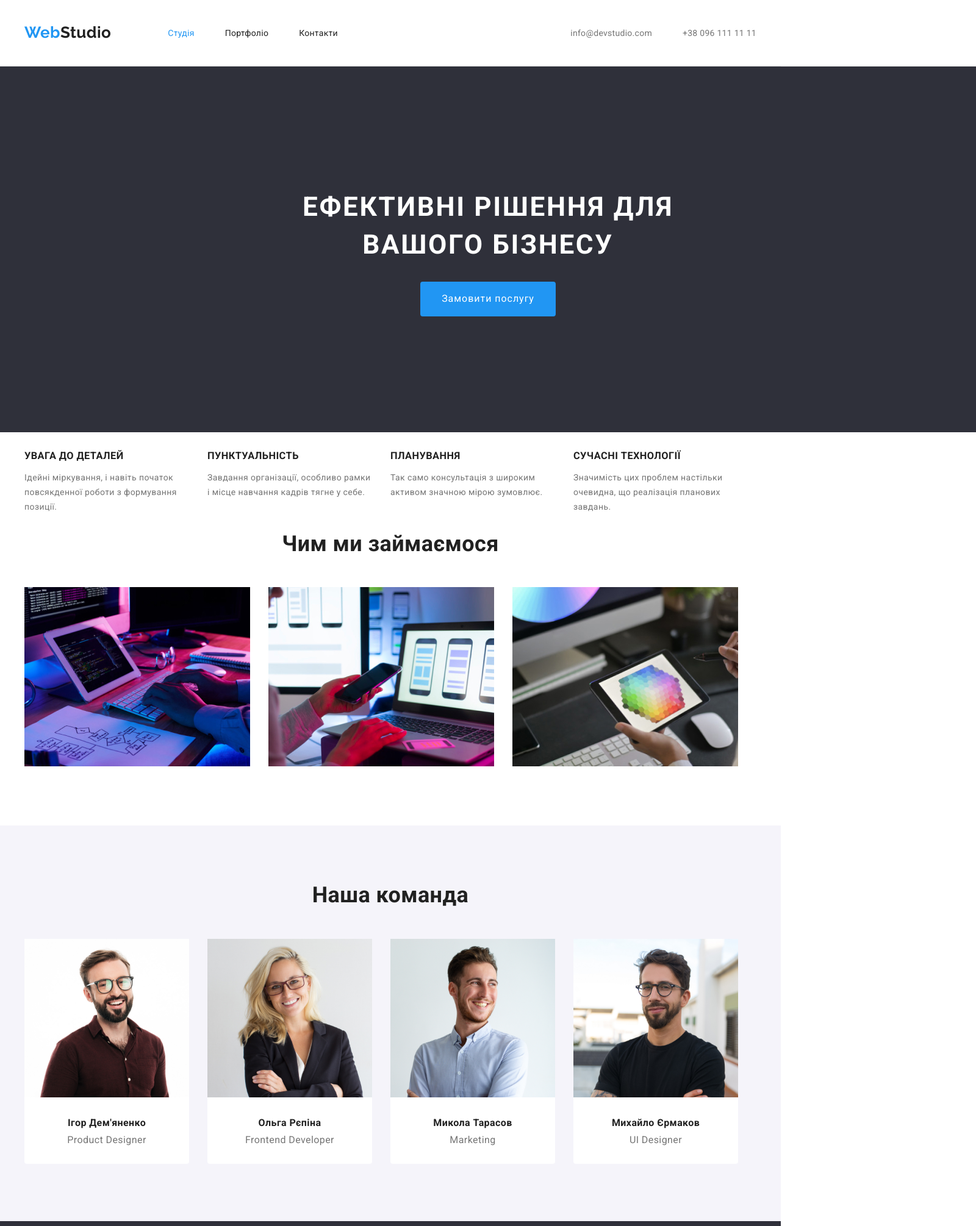
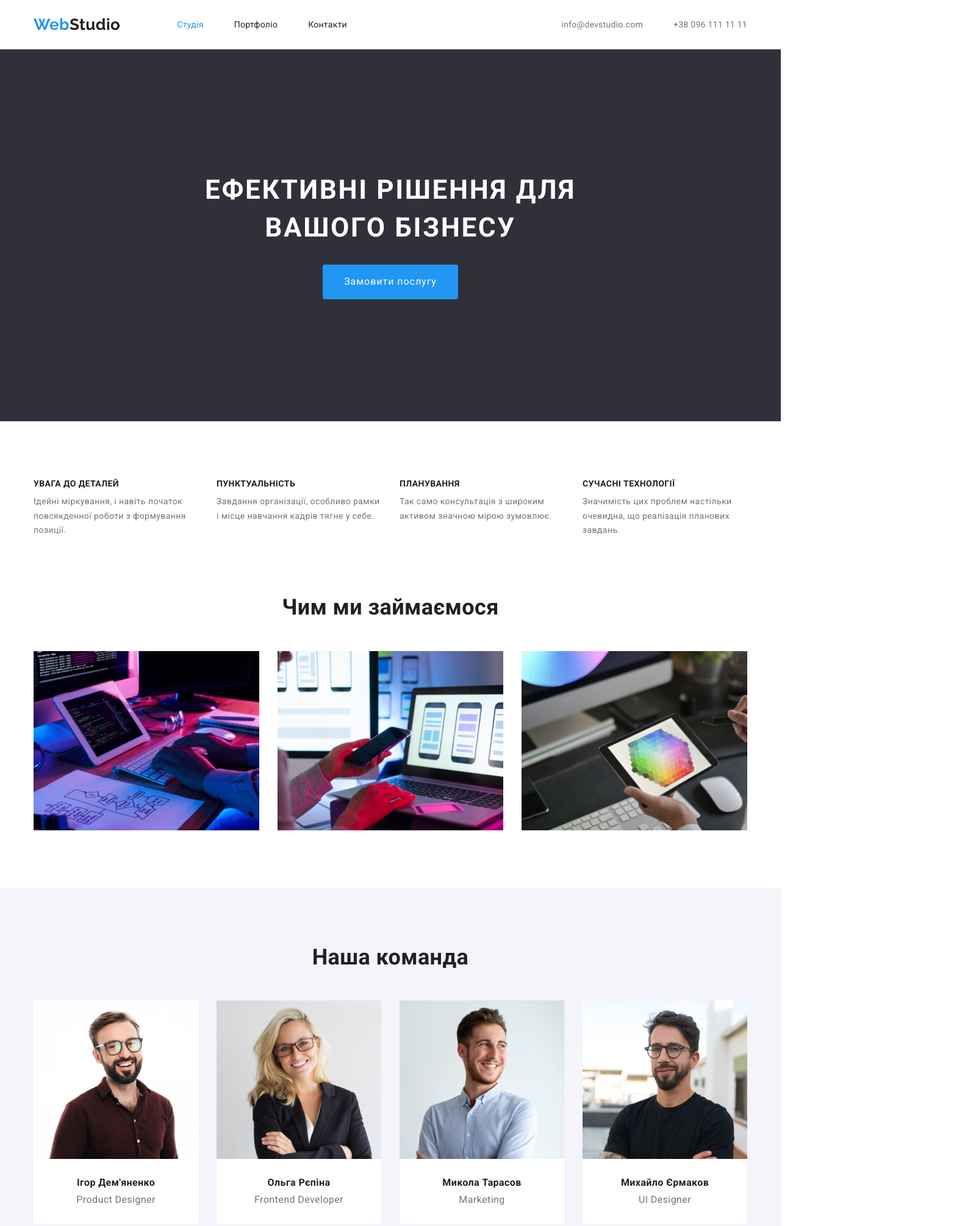
Before and after one commit to EllaHonchar/goit-markup-hw-03, a plain HTML site: page index.html in a window 1280 px wide. Shown: the top 2011 px of the page at 61% size, 1600 px wide, since content can reach past the window. Drawn offline with nearby package versions, Linux system fonts and the light colour scheme.

Commit message:
Positioning

```diff
--- a/css/styles.css
+++ b/css/styles.css
@@ -20,7 +20,47 @@ html {
 *::after {
   box-sizing: inherit;
 }
-
+/* скидання стилів */
+h1,
+h2,
+h3,
+h4,
+h5,
+h6,
+p,
+ul {
+  padding: 0;
+  margin: 0;
+  border: 0;
+}
+h1,
+h2,
+h3,
+h4,
+h5,
+h6 {
+  font-size: inherit;
+}
+img {
+  display: block;
+}
+a,
+a:hover,
+a:focus,
+a:active,
+:focus,
+:active {
+  outline: none;
+  text-decoration: none;
+}
+button {
+  padding: 0;
+  border: 0;
+  cursor: pointer;
+}
+ul li {
+  list-style: none;
+}
 body {
   background-color: var(--main-home-color);
   color: var(--title-text-color);
@@ -30,66 +70,62 @@ body {
   margin: 0;
 }
 
-.container {
-  width: 1230px;
-  padding-left: 15px;
-  padding-right: 15px;
-  margin-left: auto;
-  margin-right: auto;
+/* .main-header {
+  display: flex;
+  align-items: center;
+} */
+.header {
+  border-bottom: 1px solid var(--line-border-color);
 }
-.main-header {
+.header > .container {
+  display: flex;
+  justify-content: space-between;
+}
+.menu {
+  display: flex;
+  justify-content: space-between;
+  align-items: center;
+}
+.menu > .site-nav {
+  display: flex;
+  padding: 0px;
+}
+.menu > .site-nav .link {
+  display: block;
+  padding-top: 32px;
+  padding-bottom: 32px;
+}
+.menu > .site-nav > .list:not(:last-child) {
+  margin-right: 50px;
+}
+.contact-nav {
   display: flex;
   align-items: center;
 }
-.header-line {
-  border-bottom: 1px solid var(--line-border-color);
+.contact-nav > .list:not(:last-child) {
+  padding-left: 0;
+  margin-right: 50px;
 }
-.menu {
-  display: flex;
-  align-items: center;
-}
-.list {
-  padding: 0;
-  margin: 0;
-  list-style: none;
-}
-.site-nav {
-  display: flex;
-  padding-left: 0;
-}
-.site-nav .list {
+.contact-nav .link {
   display: block;
-  margin-right: 50px;
   padding-top: 32px;
   padding-bottom: 32px;
 }
-.site-nav .list:last-child {
-  margin-right: 0;
-}
-.site-nav .list:first-child {
-  margin-left: 93px;
-}
-.contact-nav {
-  display: flex;
-  margin-left: auto;
-  padding-left: 0;
-}
-.contact-nav .list + .list {
-  margin-left: 50px;
-}
-/*почему-то не передается по нити главный цвет из body*/
+
 .header-logo {
   color: var(--title-text-color);
   font-family: "Raleway", sans-serif;
   font-size: 26px;
+  margin-right: 93px;
+  font-weight: 700;
+  line-height: 1.19;
+  padding-top: 24px;
+  padding-bottom: 24px;
 }
 .logo {
   color: var(--button-hero-color);
 }
 
-.link {
-  text-decoration: none;
-}
 .item {
   letter-spacing: 0.02em;
 }
@@ -101,11 +137,6 @@ body {
   color: var(--main-text-color);
 }
 
-.proff {
-  font-size: 16px;
-  margin-top: 0;
-  margin-bottom: 30px;
-}
 /*почему-то не передается по нити главный цвет из body*/
 .link-color {
   color: var(--title-text-color);
@@ -122,28 +153,33 @@ body {
   color: var(--button-hero-color);
 }
 .hero-head {
-  text-align: center;
-  width: 1600px;
-  height: 600px;
+  /*width: 1600px;
+  height: 600px;*/
+  padding-top: 200px;
+  padding-bottom: 200px;
   background: var(--title-studio-color);
   color: var(--main-home-color);
 }
+.head-content {
+  margin: auto;
+  width: 696px;
+  display: flex;
+}
 .title-studio {
+  display: flex;
+  text-align: center;
   font-size: 44px;
   line-height: 1.4;
   letter-spacing: 0.06em;
   text-transform: uppercase;
-  margin: 0;
-  padding-top: 200px;
-  padding-left: 452px;
-  padding-right: 452px;
-  border: none;
   margin-bottom: 30px;
 }
 .btn {
   background-color: var(--button-hero-color);
   color: var(--main-home-color);
   font-family: inherit;
+  display: block;
+  margin: auto;
   font-size: 16px;
   line-height: 1.9;
   letter-spacing: 0.06em;
@@ -155,25 +191,38 @@ body {
 .btn:focus {
   background-color: var(--button-hero-activ);
 }
-.future {
-  width: 1170px;
-  margin-left: 215px;
+
+.container {
+  width: 1200px;
+  padding-right: 15px;
+  padding-left: 15px;
+  margin-left: auto;
+  margin-right: auto;
 }
-.feature-list {
+.feature {
+  padding-top: 94px;
+  padding-bottom: 94px;
+}
+.feature > .container > .feature-list {
   display: flex;
-  flex-wrap: wrap;
-  padding: 0;
 }
-.feature-list .list {
+.feature .list {
   width: 270px;
+}
+.feature > .container > .feature-list > .list:not(:last-child) {
   margin-right: 30px;
 }
-.feature-title {
+.feature .feature-title {
+  margin-top: 0px;
   margin-bottom: 10px;
+  font-weight: 700;
+  text-transform: uppercase;
+  text-align: start;
 }
-.feature-list .list:last-child {
-  margin-right: 0;
+.view {
+  line-height: 1.7;
 }
+
 .visually-hidden {
   position: absolute;
   width: 1px;
@@ -186,6 +235,9 @@ body {
   clip: rect(0 0 0 0);
   overflow: hidden;
 }
+.description {
+  padding-bottom: 94px;
+}
 .title-desc {
   font-size: 36px;
   margin: 0;
@@ -194,8 +246,6 @@ body {
 }
 .desc {
   display: flex;
-  padding: 0;
-  margin-bottom: 94px;
 }
 .desc .list {
   margin-right: 30px;
@@ -203,60 +253,59 @@ body {
 .desc .list:last-child {
   margin-right: 0;
 }
-.view {
-  line-height: 1.7;
-}
-.team-head {
-  background-color: var(--section-team-background);
+.work {
+  display: block;
+  max-width: 100%;
+  height: auto;
 }
 .team {
   padding-top: 94px;
+  padding-bottom: 94px;
+  background-color: var(--section-team-background);
 }
 .proper-team {
   display: flex;
-  padding: 0;
-  margin: 0;
 }
 .proper-team .list {
-  margin-right: 30px;
-  margin-bottom: 94px;
   text-align: center;
   border-radius: 4px;
   background-color: var(--main-home-color);
 }
-.proper-team .list:last-child {
-  margin-right: 0px;
+.proff {
+  font-size: 16px;
+}
+.proper-team .list:not(:last-child) {
+  margin-right: 30px;
 }
 .team-person {
   font-size: 16px;
-  margin-top: 0;
-  margin-bottom: 10px;
+  padding-bottom: 10px;
 }
-.team-foto {
-  margin-bottom: 30px;
+.team-content {
+  padding: 30px 32px;
 }
+
 .footer-style {
   background-color: var(--title-studio-color);
-  height: 252px;
+  padding: 60px 0;
 }
 .footer {
   display: block;
   color: var(--main-home-color);
   font-family: "Raleway", sans-serif;
   font-size: 26px;
-  padding-bottom: 20px;
+  margin-bottom: 20px;
 }
-.footer-design {
-  padding-top: 60px;
-  padding-left: 0;
-  padding-right: 0;
-}
+
 .address {
   display: block;
   line-height: 1.7;
   font-style: normal;
-  padding-bottom: 9px;
 }
+.address-design .list:not(:last-child) {
+  margin-bottom: 9px;
+}
+
 .contact {
   color: var(--main-home-color);
 }
@@ -269,25 +318,24 @@ body {
   padding: 0;
 }
 
+/* Portfolio */
+
+.portfolio {
+  padding-top: 94px;
+  padding-bottom: 94px;
+}
 .filter {
   display: flex;
   justify-content: center;
-  padding-left: 0;
-  margin: 0;
 }
-.filter .list {
-  display: block;
+
+.filter .list:not(:last-child) {
   margin-right: 8px;
-  padding-top: 94px;
-  padding-bottom: 50px;
-}
-.filter .list:last-child {
-  margin-right: 0px;
 }
 .filter-button {
   font-size: 16px;
   font-family: inherit;
-  line-height: 1.6;
+  line-height: 1.63;
   letter-spacing: 0.03em;
   padding: 6px 22px;
   background-color: var(--fortfolio-filter-color);
@@ -307,40 +355,38 @@ body {
   background-color: var(--button-hero-color);
   color: var(--main-home-color);
 }
-/*почему-то не передается по нити главный цвет из body*/
+.portfolio .filter:first-of-type {
+  margin-bottom: 50px;
+}
+.info {
+  padding: 20px 24px;
+  border-right: 1px solid #eeeeee;
+  border-left: 1px solid #eeeeee;
+  border-bottom: 1px solid #eeeeee;
+}
+
 .title-project {
   color: var(--title-text-color);
   font-size: 18px;
+  font-weight: 700;
   line-height: 2;
   letter-spacing: 0.06em;
-  margin-top: 20px;
-  margin-left: 24px;
-  margin-top: 24px;
   margin-bottom: 4px;
 }
 .kind-project {
   color: var(--main-text-color);
   font-size: 16px;
   line-height: 1.9;
-  margin-top: 0;
-  margin-left: 24px;
-  margin-top: 24px;
-  margin-bottom: 20px;
+  display: inline-block;
+  margin: 0;
 }
-.card-list {
-  padding: 0;
-  margin: 0;
-  list-style: 0;
-}
+
 .flex-card {
   display: flex;
   flex-wrap: wrap;
-  margin-bottom: 94px;
-  padding-left: 0;
 }
 .element-card {
   width: 370px;
-
   margin-right: 30px;
   margin-bottom: 30px;
   background-color: var(--main-home-color);
--- a/index.html
+++ b/index.html
@@ -19,8 +19,8 @@
   </head>
   <body>
     <!--шапка сайта-->
-    <header class="header-line">
-      <div class="container main-header">
+    <header class="header">
+      <div class="container">
         <nav class="menu">
           <a href="/" class="header-logo link">
             <span class="logo" lang="en">Web</span>Studio</a
@@ -62,14 +62,16 @@
     <main>
       <!--Герой-->
       <section class="hero-head">
-        <h1 class="title-studio">Ефективні рішення для вашого бізнесу</h1>
+        <div class="head-content">
+        <h1 class="title-studio">Ефективні рішення для вашого бізнесу</h1></div>
         <button class="btn" type="button">Замовити послугу</button>
+
       </section>
 
       <!--особливості-->
-      <section class="container feature">
-        <h2 hidden class="visually-hidden">Особливості</h2>
-        <div class="">
+      <section class="feature">
+        <div  class="container">
+          <h2 hidden class="visually-hidden">Особливості</h2>
           <ul class="feature-list">
             <li class="list">
               <h3 class="feature-title">УВАГА ДО ДЕТАЛЕЙ</h3>
@@ -103,11 +105,12 @@
       </section>
 
       <!--чим ми займаємося-->
-      <section class="container">
+      <section class="description">
+        <div class="container">
         <h2 class="title-desc">Чим ми займаємося</h2>
         <ul class="desc">
           <li class="list">
-            <img
+            <img class="work"
               src="./images/img1.jpg"
               alt="десктопні додатки"
               width="370"
@@ -115,7 +118,7 @@
             />
           </li>
           <li class="list">
-            <img
+            <img class="work"
               src="./images/img2.jpg"
               alt="мобільні додатки"
               width="370"
@@ -123,7 +126,7 @@
             />
           </li>
           <li class="list">
-            <img
+            <img class="work"
               src="./images/img3.jpg"
               alt="дизайнерські рішення"
               width="370"
@@ -131,11 +134,12 @@
             />
           </li>
         </ul>
+      </div>
       </section>
 
       <!--наша команда-->
-      <section class="team-head">
-        <div class="container team">
+      <section class="team">
+        <div class="container">
           <h2 class="title-desc">Наша команда</h2>
           <ul class="proper-team">
             <li class="list">
@@ -146,8 +150,9 @@
                 width="270"
                 height="260"
               />
+              <div class="team-content">
               <h3 class="team-person">Ігор Дем'яненко</h3>
-              <p class="text-color proff" lang="en">Product Designer</p>
+              <p class="text-color proff" lang="en">Product Designer</p></div>
             </li>
             <li class="list">
               <img
@@ -157,8 +162,9 @@
                 width="270"
                 height="260"
               />
+              <div class="team-content">
               <h3 class="team-person">Ольга Рєпіна</h3>
-              <p class="text-color proff" lang="en">Frontend Developer</p>
+              <p class="text-color proff" lang="en">Frontend Developer</p></div>
             </li>
             <li class="list">
               <img
@@ -168,8 +174,9 @@
                 width="270"
                 height="260"
               />
+              <div class="team-content">
               <h3 class="team-person">Микола Тарасов</h3>
-              <p class="text-color proff" lang="en">Marketing</p>
+              <p class="text-color proff" lang="en">Marketing</p></div>
             </li>
             <li class="list">
               <img
@@ -179,8 +186,9 @@
                 width="270"
                 height="260"
               />
+              <div class="team-content">
               <h3 class="team-person">Михайло Єрмаков</h3>
-              <p class="text-color proff" lang="en">UI Designer</p>
+              <p class="text-color proff" lang="en">UI Designer</p></div>
             </li>
           </ul>
         </div>
@@ -189,7 +197,7 @@
 
     <!--підвал-->
     <footer class="footer-style">
-      <div class="container footer-design">
+      <div class="container">
         <a href="/" class="footer link">
           <span class="logo" lang="en">Web</span>Studio</a
         >
```
Also changed, not shown: portfolio.html (+22 -19 lines).
